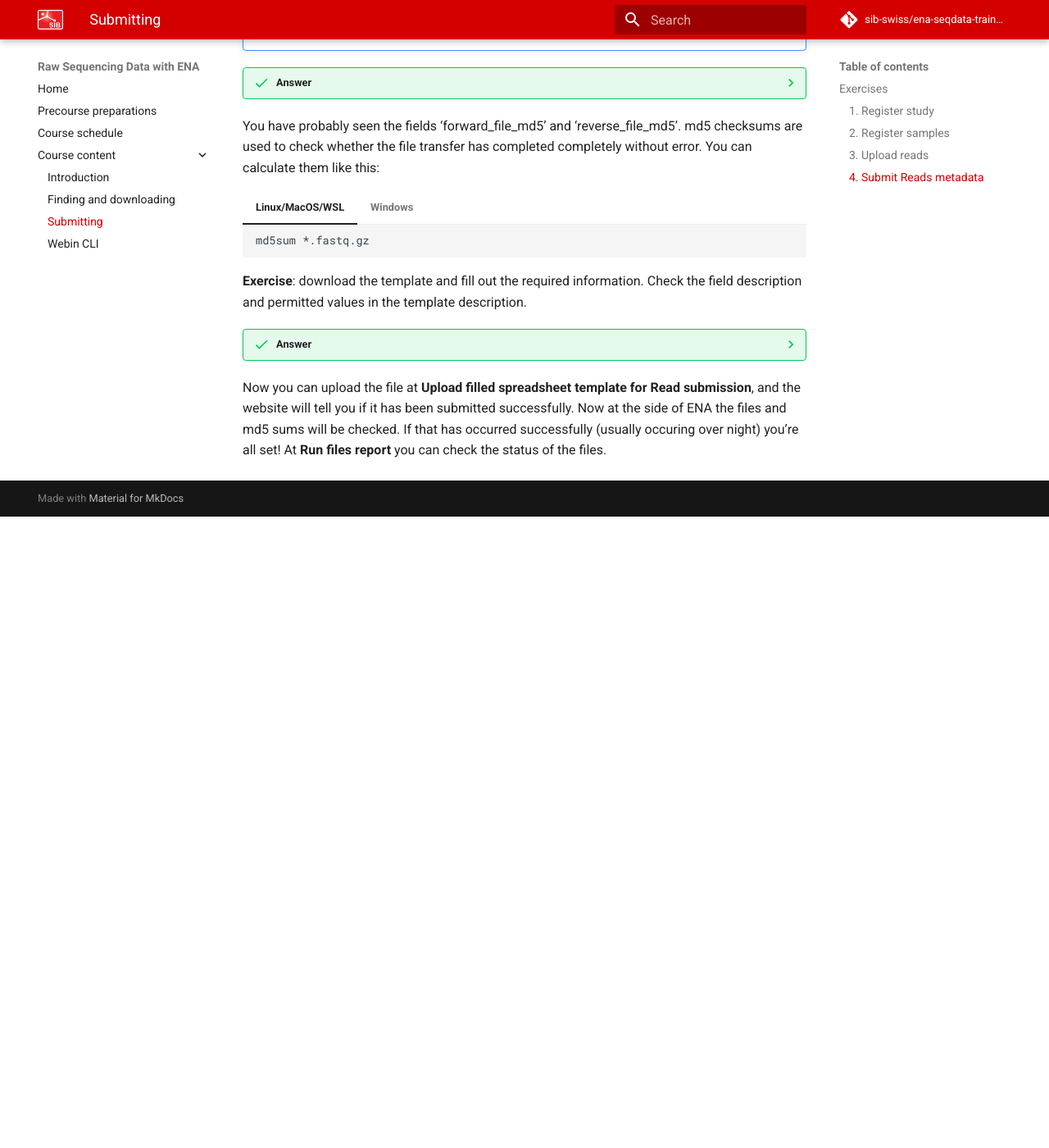
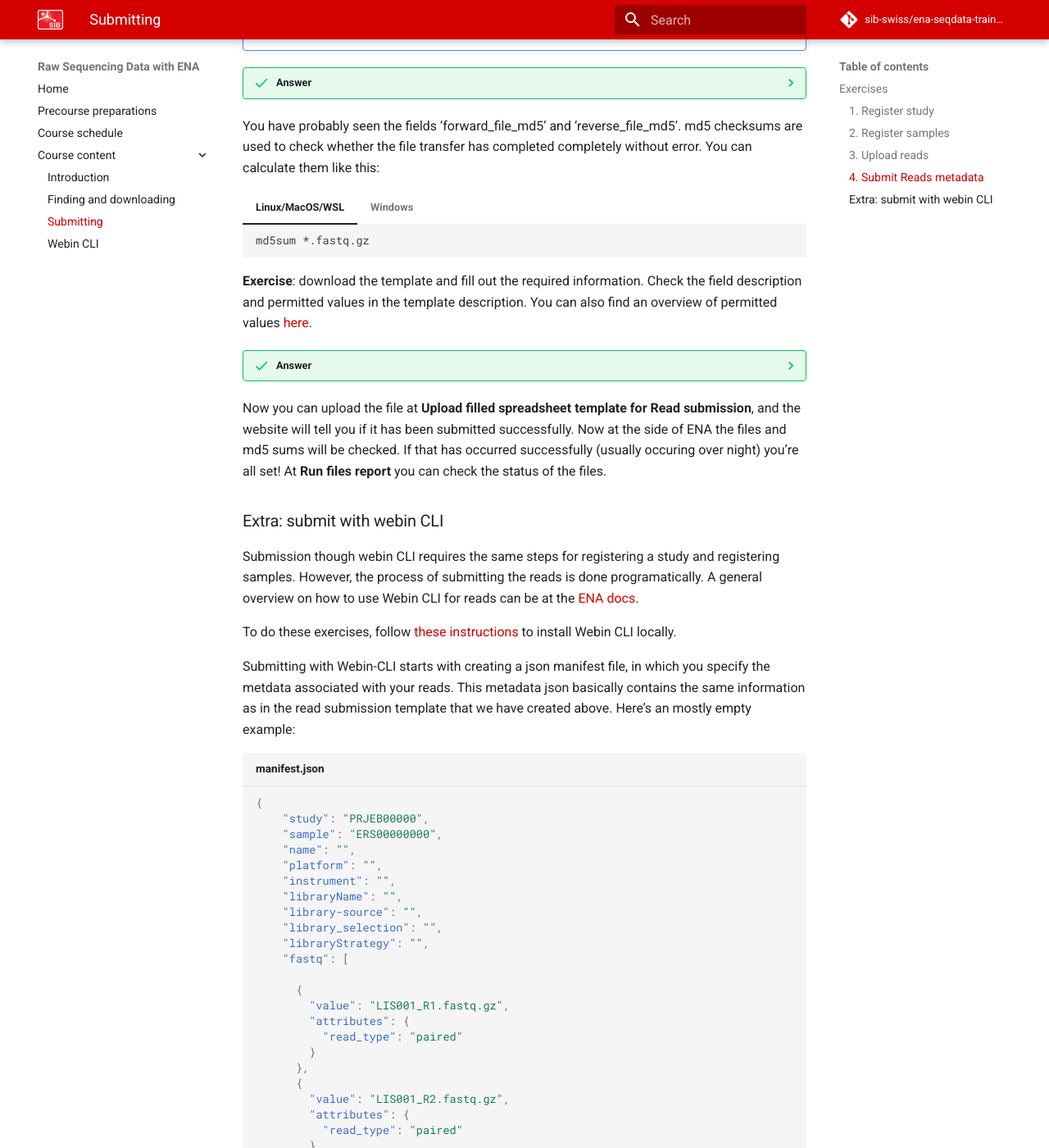
Before and after one commit to sib-swiss/ena-seqdata-training, an MkDocs documentation site: the page built from docs/course_content/submitting.md, in a window 1280 px wide and 1400 px high, scrolled down 2920 px. Shown: the whole window at 82% size. Built offline with MkDocs 1.6.1 and Material for MkDocs 9.7.7, drawn with Linux system fonts in a browser that asks for light colours; comment, search, counter and statistics services are not loaded; the version menu is left out; before the commit the page ends 3550 px from its top, so only the background shows below that; some of the changed text lies outside the part shown.

Commit message:
adds exercises to submit with webin-cli

````diff
--- a/docs/course_content/submitting.md
+++ b/docs/course_content/submitting.md
@@ -102,9 +102,108 @@ You have probably seen the fields 'forward_file_md5' and 'reverse_file_md5'. md5
     CertUtil -hashfile LIS002_R2.fastq.gz MD5
     ```
 
-**Exercise**: download the template and fill out the required information. Check the field description and permitted values in the template description.
+**Exercise**: download the template and fill out the required information.  Check the field description and permitted values in the template description. You can also find an overview of permitted values [here](https://ena-docs.readthedocs.io/en/latest/submit/reads/webin-cli.html#metadata-validation).
 
 ??? success "Answer"
     You can find a 'correctly' filled out table [here](../assets/tsv/fastq2_template.tsv).
 
 Now you can upload the file at **Upload filled spreadsheet template for Read submission**, and the website will tell you if it has been submitted successfully. Now at the side of ENA the files and md5 sums will be checked. If that has occurred successfully (usually occuring over night) you're all set! At **Run files report** you can check the status of the files.
+
+### Extra: submit with webin CLI
+
+Submission though webin CLI requires the same steps for registering a study and registering samples. However, the process of submitting the reads is done programatically. A general overview on how to use Webin CLI for reads can be at the [ENA docs](https://ena-docs.readthedocs.io/en/latest/submit/reads/webin-cli.html).
+
+To do these exercises, follow [these instructions](https://ena-docs.readthedocs.io/en/latest/submit/general-guide/webin-cli.html) to install Webin CLI locally.
+
+Submitting with Webin-CLI starts with creating a json manifest file, in which you specify the metdata associated with your reads. This metadata json basically contains the same information as in the read submission template that we have created above. Here's an mostly empty example:
+
+```json title="manifest.json"
+{
+    "study": "PRJEB00000",
+    "sample": "ERS00000000",
+    "name": "",
+    "platform": "",
+    "instrument": "",
+    "libraryName": "",
+    "library-source": "",
+    "library_selection": "",
+    "libraryStrategy": "",
+    "fastq": [
+
+      {
+        "value": "LIS001_R1.fastq.gz",
+        "attributes": {
+          "read_type": "paired"
+        }
+      },
+      {
+        "value": "LIS001_R2.fastq.gz",
+        "attributes": {
+          "read_type": "paired"
+        }
+      }
+    ]
+   }
+```
+
+!!! note "Creating json files"
+    Typically such a json files is generated programmatically with e.g. R or python.
+
+**Exercise** fill out this json for the reads associated with LIS001. Use the [ENA docs](https://ena-docs.readthedocs.io/en/latest/submit/reads/webin-cli.html#metadata-validation) to find the permitted values.
+
+??? success "Answer"
+    Here's an example. Note that `study` and `sample` are likely different for you.
+
+    ```json title="manifest_LIS001.json"
+    {
+    "study": "PRJEB62850",
+    "sample": "ERS15567929",
+    "name": "LIS001",
+    "platform": "ILLUMINA",
+    "instrument": "Illumina MiSeq",
+    "libraryName": "LIS001",
+    "library-source": "GENOMIC",
+    "library_selection": "RANDOM",
+    "libraryStrategy": "WGS",
+    "fastq": [
+        {
+        "value": "LIS001_R1.fastq.gz",
+        "attributes": {
+            "read_type": "paired"
+        }
+        },
+        {
+        "value": "LIS001_R2.fastq.gz",
+        "attributes": {
+            "read_type": "paired"
+        }
+        }
+    ]
+    }
+    ```
+
+Now, we can use Webin CLI to validate and submit the reads. On a UNIX-based system it would look like this:
+
+```sh
+java -jar webin-cli-6.4.1.jar \
+    -context reads \
+    -userName Webin-XXXXX \
+    -password "$WEBIN_PW" \
+    -manifest manifest.json \
+    -outputDir . \
+    -validate \
+    -submit \
+    -test
+```
+
+**Exercise** Make sure that you have the webin-cli executable, manifest file and reads are in the same directory and run the command.
+
+!!! hint
+    You can store you password in a variable like this:
+
+    ```sh
+    export WEBIN_PW=mywebinpassword
+    ```
+
+!!! warning
+    Make sure to add the `-test` option, otherwise Webin CLI will try to submit your reads!
````
Also changed, not shown: docs/course_content/finding_downloading.md (+11 -1 lines), docs/course_schedule.md (+1 -1 lines), docs/course_content/webin_cli.md (deleted), 2 other files.
